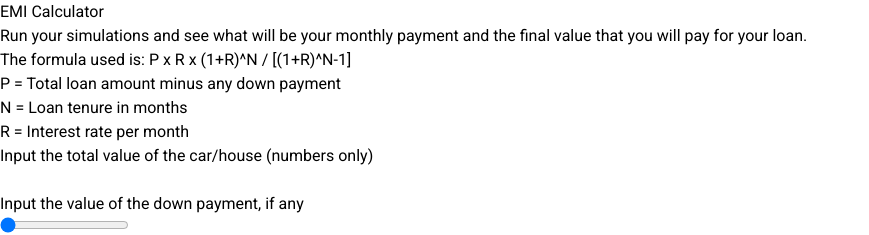
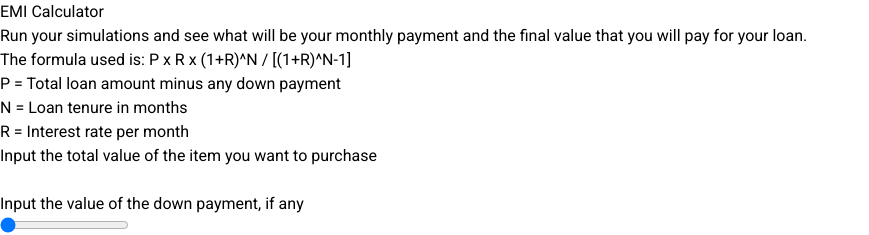
Before and after one commit to marcelohcortez/emi-calculator, a React (Vite) app: page / in a window 1280 px wide. Shown: the top 235 px of the page, without its empty margins (0-869 px from the left). Built offline with nearby package versions, Linux system fonts and the light colour scheme.

Commit message:
Small fix in the text

```diff
--- a/src/App.tsx
+++ b/src/App.tsx
@@ -67,7 +67,7 @@ function App() {
       </header>
       <section>
         <TextInput
-          title={"Input the total value of the car/house (numbers only)"}
+          title={"Input the total value of the item you want to purchase"}
           state={itemValue}
           setState={setItemValue}
         />
```
